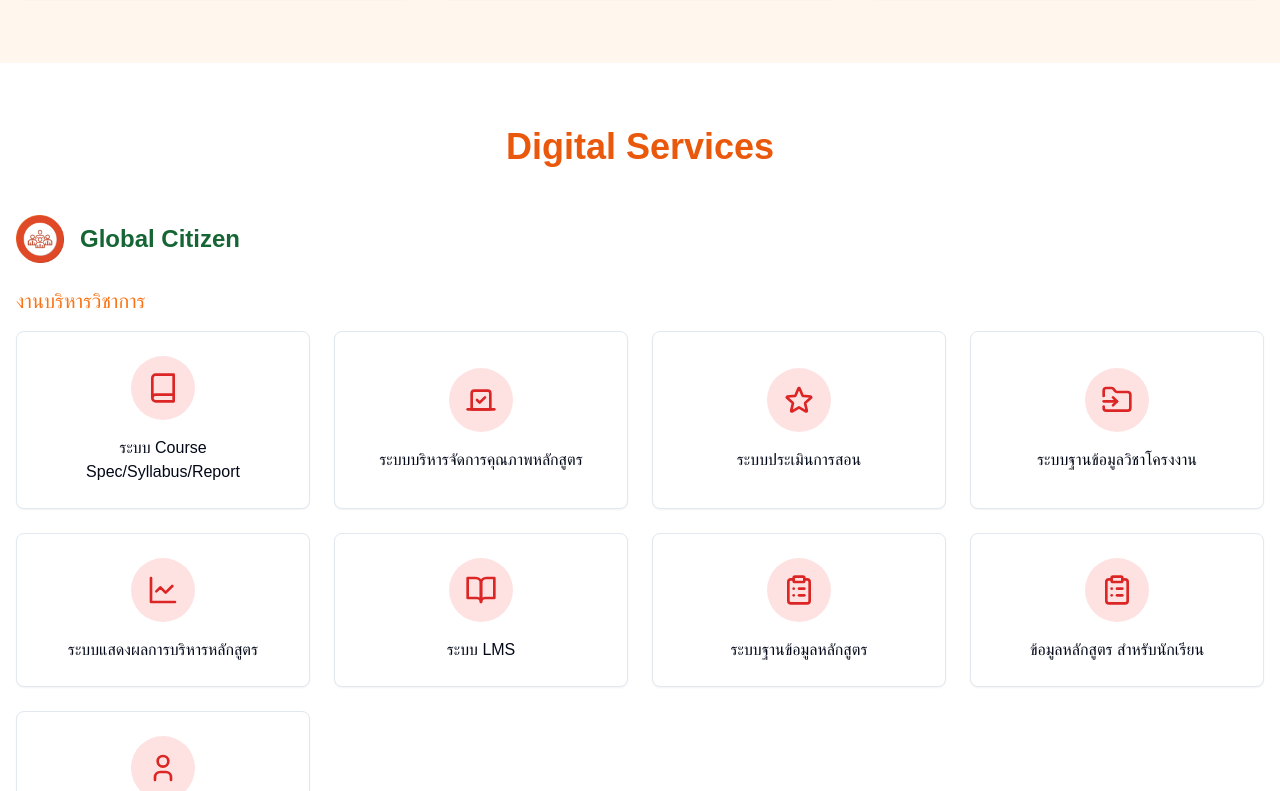
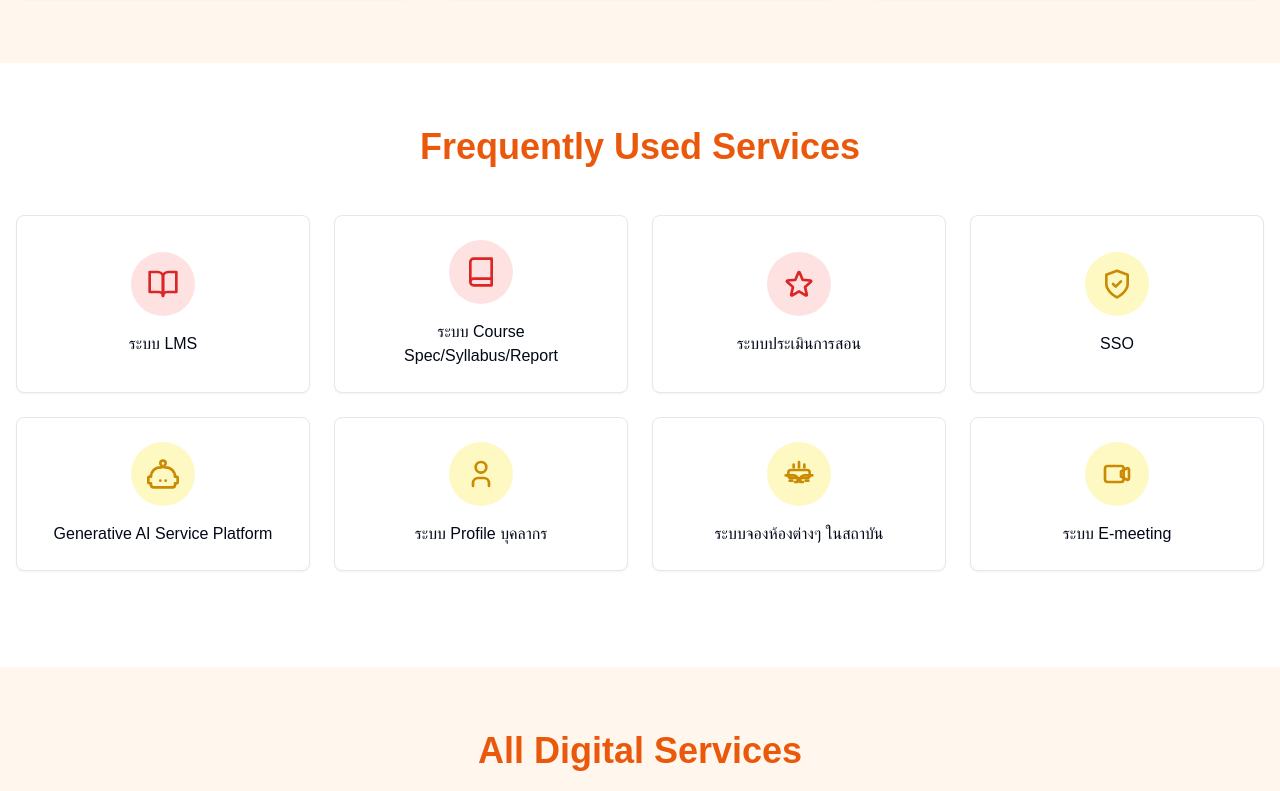
Before and after one commit to ObeOne-KMITL/kdmc, a Next.js app: page / in a window 1280 px wide. Shown: the part 1229-2020 px from the top of the page. Built offline with nearby package versions, Linux system fonts and the light colour scheme; a web font is replaced by a local one.

Commit message:
feat: update Coming Soon and KDMC sections
Add Unit Cost system and Dashboard link; create Frequently Used Services section.

Co-authored-by: null <73372869+ObeOne-KMITL@users.noreply.github.com>

```diff
--- a/app/page.tsx
+++ b/app/page.tsx
@@ -98,11 +98,70 @@ export default function Home() {
         </div>
       </section>
 
-      {/* Services Section */}
+      {/* Frequently Used Services Section */}
       <section className="bg-white py-16">
         <div className="container mx-auto px-4">
+          <h2 className="mb-12 text-center text-3xl font-bold text-orange-600 md:text-4xl">
+            Frequently Used Services
+          </h2>
+          <div className="grid grid-cols-1 gap-6 md:grid-cols-2 lg:grid-cols-4 mb-8">
+            <ServiceCard
+              title="ระบบ LMS"
+              icon={<LMSIcon className="h-8 w-8" />}
+              url="https://goedu.kmitl.ac.th/"
+              colorVariant="light-maroon"
+            />
+            <ServiceCard
+              title="ระบบ Course Spec/Syllabus/Report"
+              icon={<CourseIcon className="h-8 w-8" />}
+              url="https://syllabus.kmitl.ac.th/"
+              colorVariant="light-maroon"
+            />
+            <ServiceCard
+              title="ระบบประเมินการสอน"
+              icon={<EvaluationIcon className="h-8 w-8" />}
+              url="https://ces.kmitl.ac.th/"
+              colorVariant="light-maroon"
+            />
+            <ServiceCard
+              title="SSO"
+              icon={<SSOIcon className="h-8 w-8" />}
+              url="https://sso.kmitl.ac.th/realms/kmitl/account"
+              colorVariant="light-yellow"
+            />
+            <ServiceCard
+              title="Generative AI Service Platform"
+              icon={<AIIcon className="h-8 w-8" />}
+              url="https://ai.kmitl.ac.th/"
+              colorVariant="light-yellow"
+            />
+            <ServiceCard
+              title="ระบบ Profile บุคลากร"
+              icon={<ProfileIcon className="h-8 w-8" />}
+              url="https://profile.kmitl.ac.th/"
+              colorVariant="light-yellow"
+            />
+            <ServiceCard
+              title="ระบบจองห้องต่างๆ ในสถาบัน"
+              icon={<CoLocIcon className="h-8 w-8" />}
+              url="https://booking.kmitl.ac.th/"
+              colorVariant="light-yellow"
+            />
+            <ServiceCard
+              title="ระบบ E-meeting"
+              icon={<ZoomIcon className="h-8 w-8" />}
+              url="https://emeeting.kmitl.ac.th/"
+              colorVariant="light-yellow"
+            />
+          </div>
+        </div>
+      </section>
+
+      {/* All Digital Services Section */}
+      <section className="bg-orange-50 py-16">
+        <div className="container mx-auto px-4">
           <h2 className="mb-12 text-center text-3xl font-bold text-orange-600 md:text-4xl" id="section2">
-            Digital Services
+            All Digital Services
           </h2>
 
           {/* Global Citizen Section */}
@@ -491,6 +550,12 @@ export default function Home() {
                   url="https://kdmc.kmitl.ac.th/live-camera/"
                   colorVariant="light-yellow"
                 />
+                <ServiceCard
+                  title="ระบบ Dashboard"
+                  icon={<ResultsIcon className="h-8 w-8" />}
+                  url="https://info.kmitl.ac.th/"
+                  colorVariant="light-yellow"
+                />
               </div>
             </div>
 
@@ -601,9 +666,18 @@ export default function Home() {
 <h2 className="mb-12 text-center text-3xl font-bold text-orange-600 md:text-4xl">Coming Soon</h2>
   <div className="grid grid-cols-1 gap-6 md:grid-cols-2 lg:grid-cols-3">
 
+<ComingSoonCard
+  title="ระบบแสดง Unit Cost"
+  description="แสดง Unit cost ของแต่ละหลักสูตร"
+  icon={<ResultsIcon className="h-12 w-12" />}
+  showProgress={true}
+  progressPercentage={20}
+  expectedCompletion="Q3 2026"
+  />
+
   <ComingSoonCard
-    title="ระบบตรวจข้อสอบ"
-    description="ตรวจข้อสอบปรนัยโดยใช้มือถือ และ บันทึกลงระบบ"
+  title="ระบบตรวจข้อสอบ"
+  description="ตรวจข้อสอบปรนัยโดยใช้มือถือ และ บันทึกลงระบบ"
     icon={<EvaluationIcon className="h-12 w-12" />}
     showProgress={true}
     progressPercentage={50}
```
